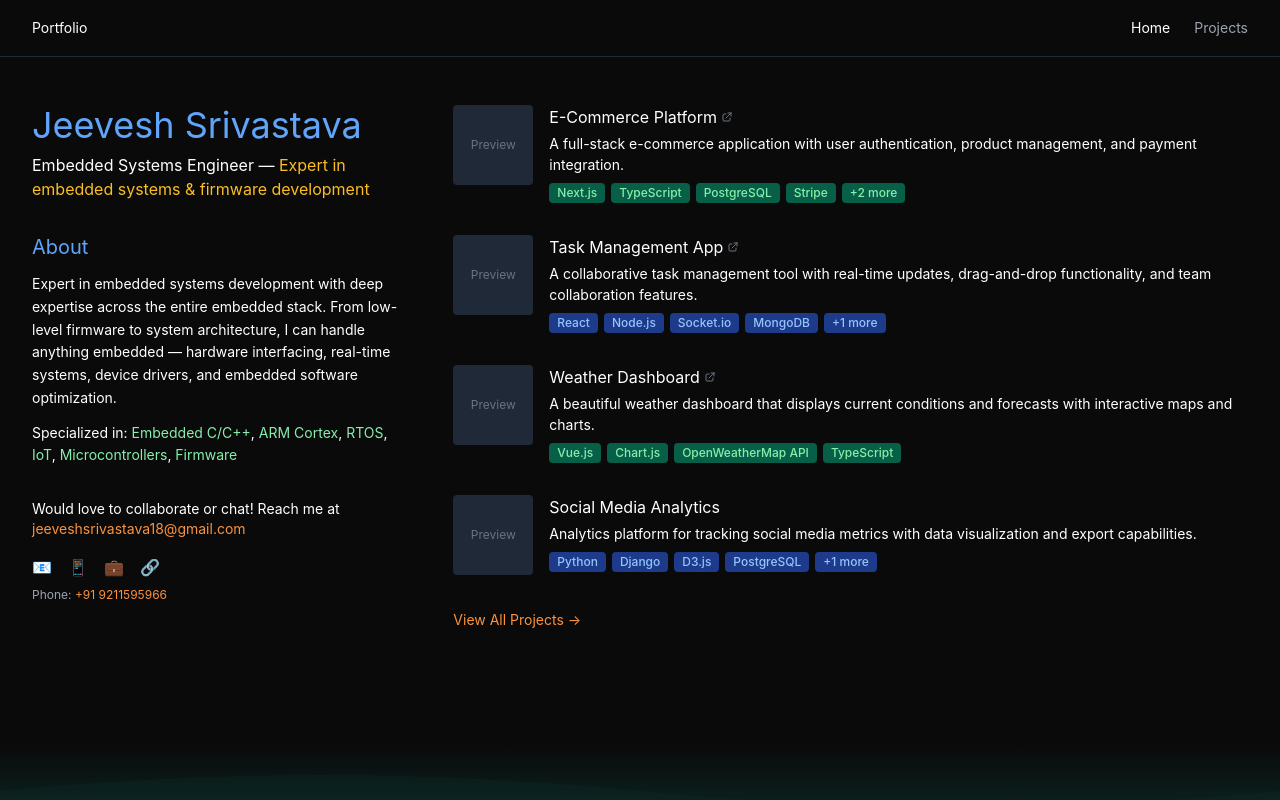
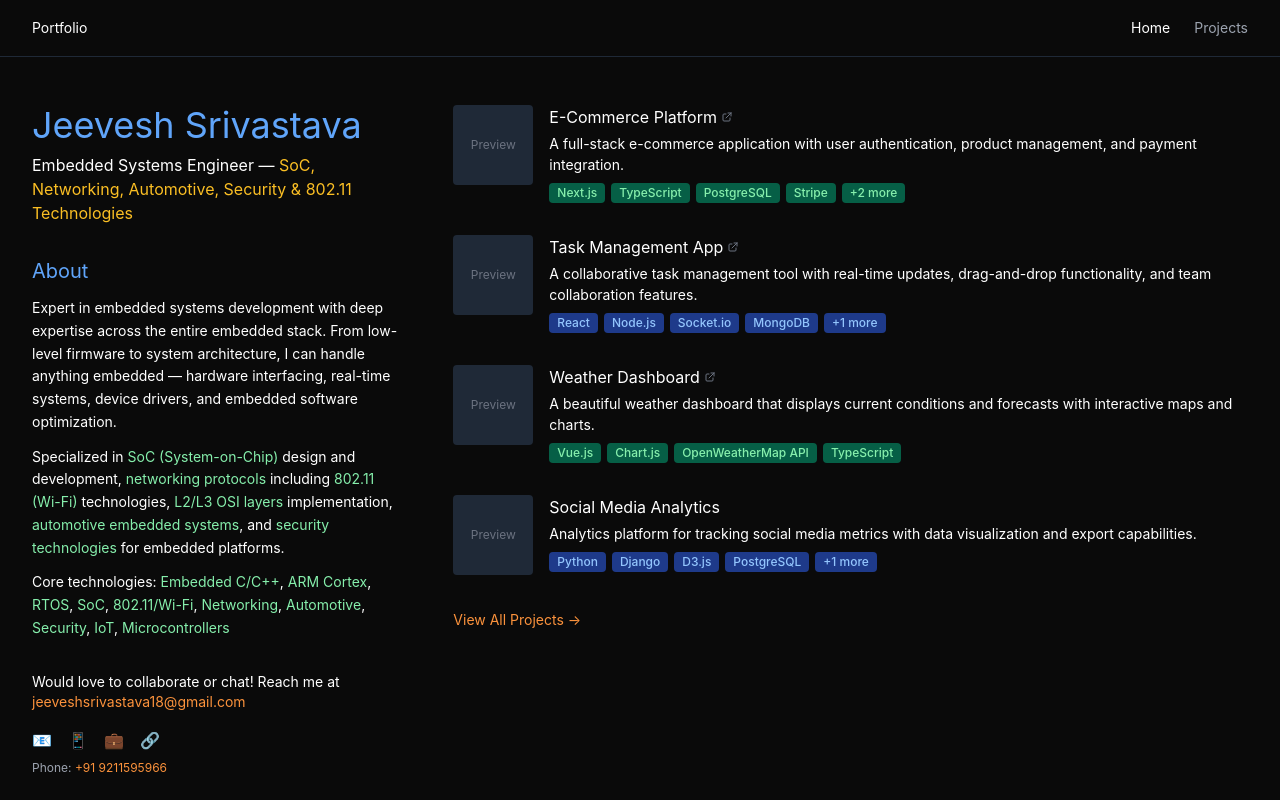
Before and after one commit to jk1806/my-portfolio, a Next.js app: page / in a window 1280 px wide. Shown: the top 800 px of the page. Built offline with nearby package versions, Linux system fonts and the light colour scheme.

Commit message:
Add SoC, networking, automotive, security, 802.11, L2/L3 OSI expertise to portfolio

```diff
--- a/app/layout.tsx
+++ b/app/layout.tsx
@@ -4,7 +4,7 @@ import Navbar from '@/components/Navbar'
 
 export const metadata: Metadata = {
   title: 'Jeevesh Srivastava | Embedded Systems Engineer',
-  description: 'Expert in embedded systems & firmware development. Specialized in embedded C/C++, ARM Cortex, RTOS, IoT, and microcontrollers.',
+  description: 'Expert in embedded systems, SoC design, networking (802.11, L2/L3 OSI), automotive systems, and security technologies. Specialized in embedded C/C++, ARM Cortex, RTOS, and firmware development.',
 }
 
 export default function RootLayout({
--- a/app/page.tsx
+++ b/app/page.tsx
@@ -16,7 +16,7 @@ export default function Home() {
                 Jeevesh Srivastava
               </h1>
               <p className="text-base text-white mb-1">
-                Embedded Systems Engineer — <span className="text-[#fbbf24]">Expert in embedded systems & firmware development</span>
+                Embedded Systems Engineer — <span className="text-[#fbbf24]">SoC, Networking, Automotive, Security & 802.11 Technologies</span>
               </p>
             </div>
 
@@ -29,8 +29,14 @@ export default function Home() {
                 From low-level firmware to system architecture, I can handle anything embedded — hardware interfacing,
                 real-time systems, device drivers, and embedded software optimization.
               </p>
+              <p className="text-sm text-white leading-relaxed mb-3">
+                Specialized in <span className="text-[#86efac]">SoC (System-on-Chip)</span> design and development,
+                <span className="text-[#86efac]"> networking protocols</span> including <span className="text-[#86efac]">802.11 (Wi-Fi)</span> technologies,
+                <span className="text-[#86efac]"> L2/L3 OSI layers</span> implementation, <span className="text-[#86efac]">automotive embedded systems</span>,
+                and <span className="text-[#86efac]">security technologies</span> for embedded platforms.
+              </p>
               <p className="text-sm text-white leading-relaxed">
-                Specialized in: <span className="text-[#86efac]">Embedded C/C++</span>, <span className="text-[#86efac]">ARM Cortex</span>, <span className="text-[#86efac]">RTOS</span>, <span className="text-[#86efac]">IoT</span>, <span className="text-[#86efac]">Microcontrollers</span>, <span className="text-[#86efac]">Firmware</span>
+                Core technologies: <span className="text-[#86efac]">Embedded C/C++</span>, <span className="text-[#86efac]">ARM Cortex</span>, <span className="text-[#86efac]">RTOS</span>, <span className="text-[#86efac]">SoC</span>, <span className="text-[#86efac]">802.11/Wi-Fi</span>, <span className="text-[#86efac]">Networking</span>, <span className="text-[#86efac]">Automotive</span>, <span className="text-[#86efac]">Security</span>, <span className="text-[#86efac]">IoT</span>, <span className="text-[#86efac]">Microcontrollers</span>
               </p>
             </div>
 
```
